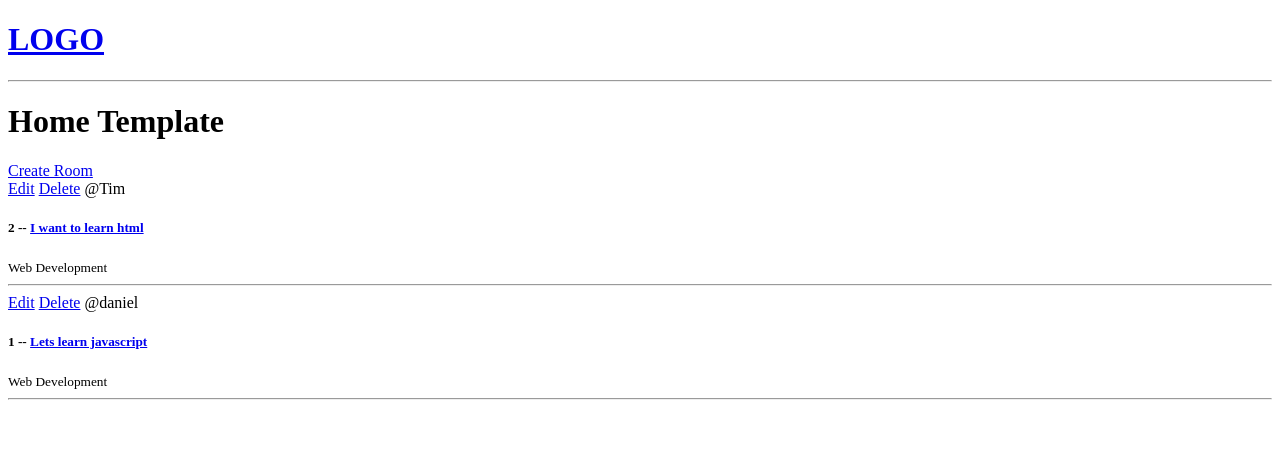
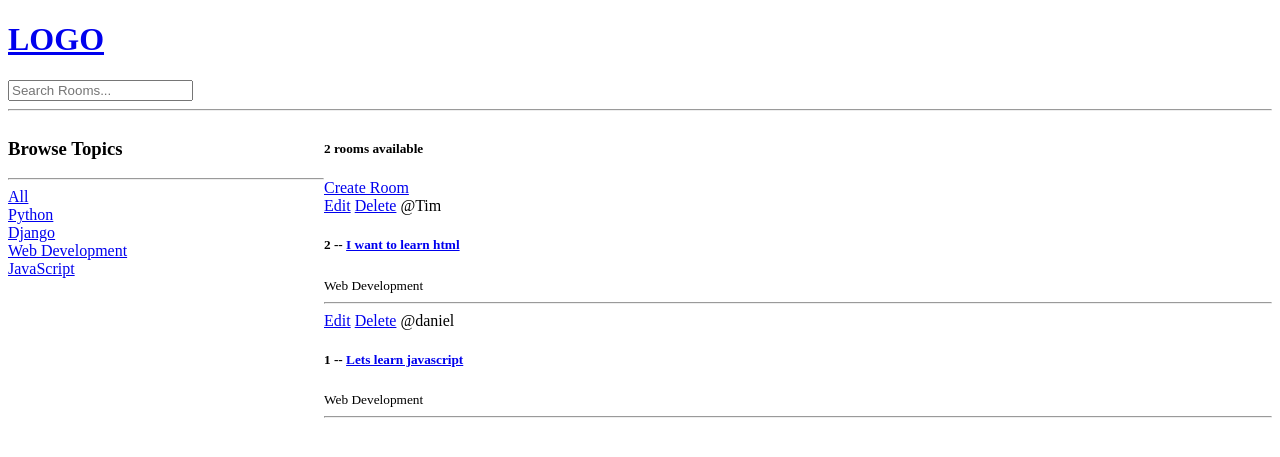
Before and after one commit to danieldelgado3/djangoTutorialRepo, a Django app: page / in a window 1280 px wide. Shown: the top 457 px of the page. Run offline with Django 5.2, Linux system fonts and the light colour scheme; data comes from the database, SQL or seed files in the repository.

Commit message:
timestamp 2:22:27

```diff
--- a/mainproject/base/templates/base/home.html
+++ b/mainproject/base/templates/base/home.html
@@ -1,10 +1,32 @@
 {% extends 'main.html' %}
 
 {% block content %}
-<h1>Home Template</h1>
+
+<style>
+    .home-container{
+        display: grid;
+        grid-template-columns: 1fr 3fr;
+    }
+</style>
+
+<div class="home-container">
 
     <div>
+        <h3>Browse Topics</h3>
+        <hr>
+        <div>
+            <a href="{% url 'home' %}">All</a>
+        </div>
 
+        {% for topic in topics %}
+            <div>
+                <a href="{% url 'home' %}?q={{topic.name}}">{{topic.name}}</a>
+            </div>
+        {% endfor %}
+    </div>
+
+    <div>
+        <h5>{{room_count}} rooms available</h5>
         <a href="{% url 'create-room' %}">Create Room</a>
         <div>
             {% for room in rooms %}
@@ -19,4 +41,7 @@
             {% endfor %}
         </div>
     </div>
+
+
+</div>
 {% endblock content %}
--- a/mainproject/base/views.py
+++ b/mainproject/base/views.py
@@ -1,6 +1,6 @@
 from django.shortcuts import render, redirect
-# Create your views here.
-from .models import Room
+from django.db.models import Q
+from .models import Room, Topic
 from .forms import RoomForm
 
 #rooms = [
@@ -10,8 +10,17 @@ from .forms import RoomForm
 #]
 
 def home(request):
-    rooms = Room.objects.all()
-    context = {'rooms': rooms}
+    q = request.GET.get('q') if request.GET.get('q') != None else ''
+    rooms = Room.objects.filter(
+        Q(topic__name__icontains=q) |
+        Q(name__icontains=q) |
+        Q(description__icontains=q)
+        )
+
+    topics = Topic.objects.all()
+    room_count = rooms.count()
+
+    context = {'rooms': rooms, 'topics': topics, 'room_count': room_count}
     return render(request, 'base/home.html', context)
 
 def room(request, pk):
--- a/mainproject/templates/navbar.html
+++ b/mainproject/templates/navbar.html
@@ -2,4 +2,8 @@
     <h1>LOGO</h1>
 </a>
 
+<form method="GET" action="{% url 'home' %}">
+    <input type="text" name="q" placeholder="Search Rooms..." />
+</form>
+
 <hr>
```
Lines whose indentation alone changed are shown as unchanged.
